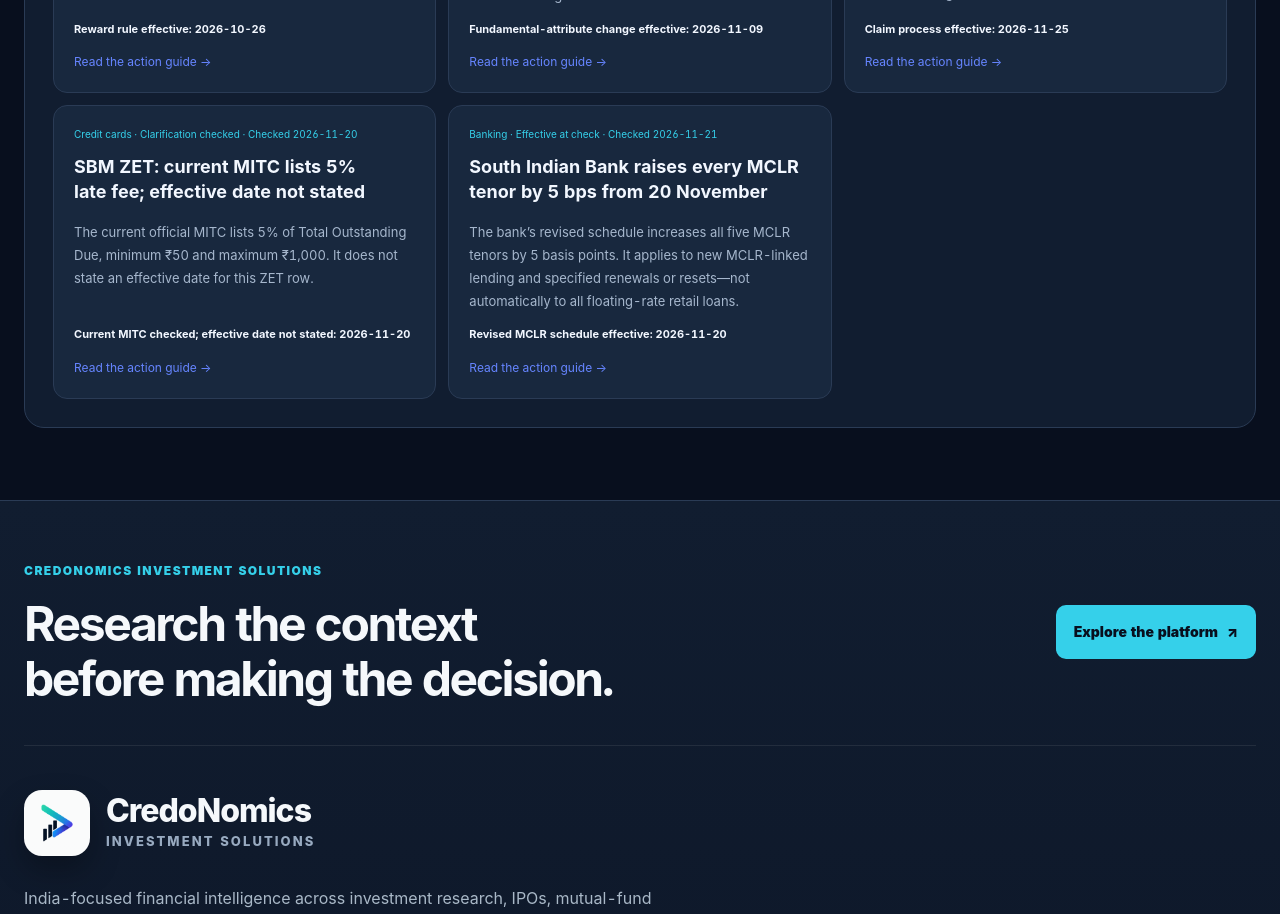
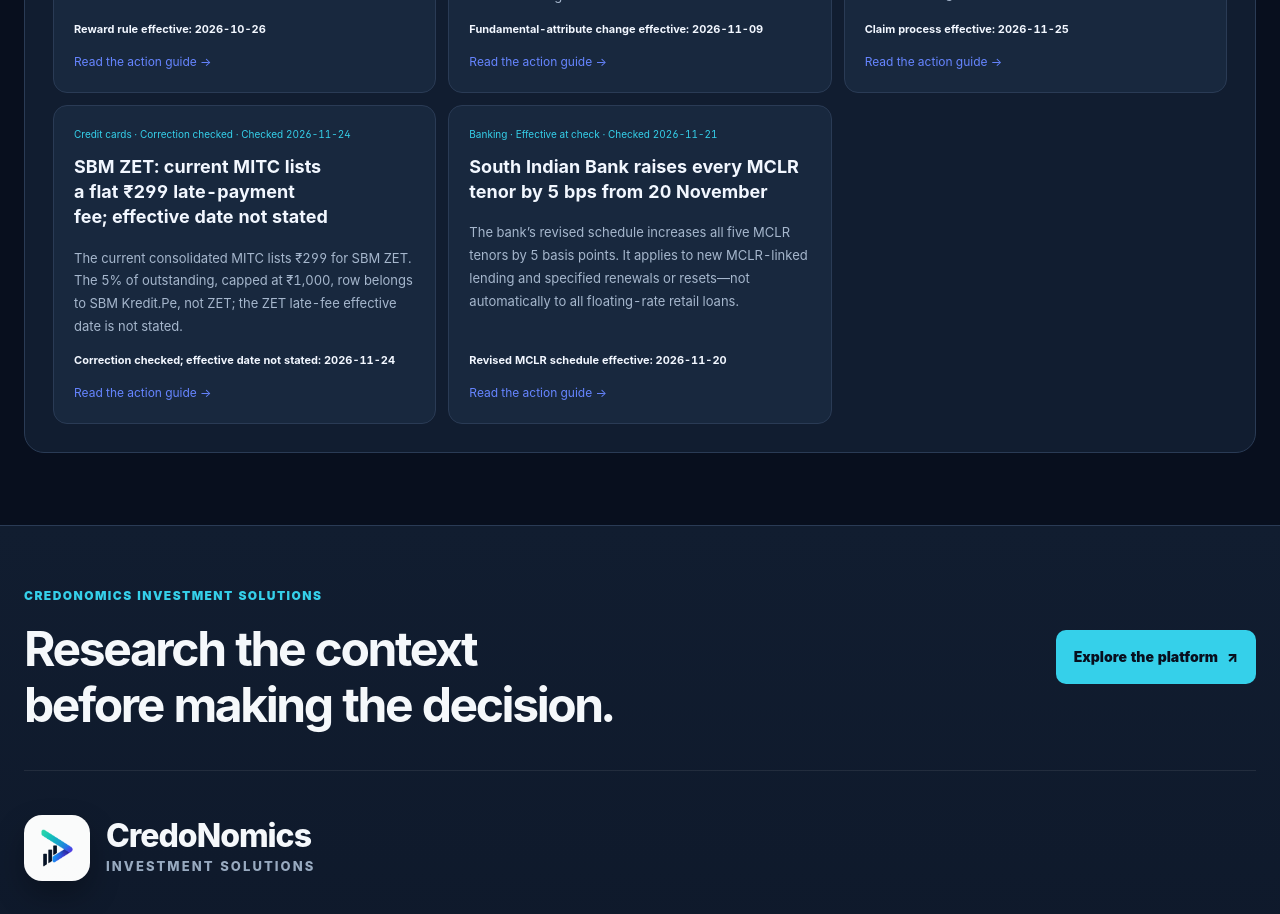
Before and after one commit to aqdas1820/credonomics-site, a Next.js app: page /research/watch in a window 1280 px wide. Shown: the part 10780-11694 px from the top of the page. Built offline with nearby package versions, Linux system fonts and the light colour scheme; no server answers.

Commit message:
Correct SBM ZET late fee from current issuer MITC

```diff
--- a/app/data/research-watch.ts
+++ b/app/data/research-watch.ts
@@ -2026,25 +2026,34 @@ export const researchWatch: WatchItem[] = [
   },
   {
     slug: 'sbm-zet-late-fee-october-2026',
-    title: 'SBM ZET: current MITC lists 5% late fee; effective date not stated',
-    summary: 'The current official MITC lists 5% of Total Outstanding Due, minimum ₹50 and maximum ₹1,000. It does not state an effective date for this ZET row.',
-    category: 'Credit cards', publishedAt: '2026-10-24', checkedAt: '2026-11-20', eventDate: '2026-11-20', dateLabel: 'Current MITC checked; effective date not stated', statusLabel: 'Clarification checked',
-    updateNote: '20 November correction: the current official MITC confirms the ZET-specific 5% late-fee formula and the more-than-3-days-past-due trigger. The MITC does not state an effective date for the 5% row, so the earlier 23 October date is no longer presented as independently verified. The same MITC lists a ₹499 cancellation fee within two years from card issuance (not activation) and 1% rental and education fees effective 15 July 2026.',
-    source: 'https://www.sbm.bank.in/pdf/terms-conditions/SBM-Secured-Credit-Card-T%26C.pdf', sourceLabel: 'SBM Bank: Secured Credit Card MITC & Cardholder Member Agreement', sourceLocation: 'Page 9, Table 08 (SBM ZET late-fee row) and the more-than-3-days-past-due trigger; page 7, Table 06 (cancellation fee); page 8, Table 07 (rental and education fees).',
-    audience: 'SBM ZET secured credit-card holders.',
-    facts: [
-      'The current official MITC Table 08 specifically lists SBM ZET late-payment charges at 5% of Total Outstanding Due, subject to a ₹50 minimum and ₹1,000 maximum. GST applies. The current MITC table does not state the effective date for this row.',
-      'The current MITC says late-payment charges apply when the statement outstanding remains past due for more than 3 days. The trigger is no payment or a payment below the Minimum Amount Due by Payment Due Date +3 days; the fee is computed from the payment due date and charged on the outstanding amount.',
-      'The current MITC Table 06 lists a ₹499 card-cancellation fee if the SBM ZET card is cancelled within 2 years from the card issuance date. This is measured from issuance, not activation.',
-      'Effective 15 July 2026, the current MITC Table 07 lists a 1% transaction fee on eligible rental payments using SBM ZET and a 1% fee on eligible education payments using SBM ZET. GST applies to these fees too.',
-      'Other SBM card variants have different late-fee and transaction-fee rows; the ZET terms must not be generalized to every SBM co-brand.',
-    ],
-    actions: [
-      'To avoid a late fee, ensure at least the Minimum Amount Due is received by Payment Due Date +3 days; check the exact due date on your statement. Paying only the minimum can still incur interest if the Total Amount Due remains unpaid.',
-      'Before closing the card, check its issuance date; the current MITC lists a ₹499 cancellation fee if it is cancelled within 2 years of issuance.',
-      'Before rental or education payments, check the merchant category and account statement; the current ZET schedule lists a separate 1% fee plus GST.',
-    ],
-    limits: 'Checked 20 November 2026. The current official MITC confirms the ZET-specific 5% late-fee formula and more-than-3-days-past-due trigger, but does not state an effective date for the 5% row. The previously recorded 23 October date is not independently verified in the current primary document and is not asserted here. The 1% rental and education fees are separately effective 15 July 2026. The cancellation window is measured from card issuance, not activation. Applies to SBM ZET only; other SBM variants differ. No blanket fee change is inferred.',
+    title: 'SBM ZET: current MITC lists a flat ₹299 late-payment fee; effective date not stated',
+    summary: 'The current consolidated MITC lists ₹299 for SBM ZET. The 5% of outstanding, capped at ₹1,000, row belongs to SBM Kredit.Pe, not ZET; the ZET late-fee effective date is not stated.',
+    category: 'Credit cards',
+    publishedAt: '2026-10-24',
+    checkedAt: '2026-11-24',
+    eventDate: '2026-11-24',
+    dateLabel: 'Correction checked; effective date not stated',
+    statusLabel: 'Correction checked',
+    updateNote: '24 November correction: the current SBM Secured Credit Card MITC lists a flat ₹299 late-payment fee for SBM ZET. The 5% of outstanding, capped at ₹1,000, row belongs to SBM Kredit.Pe, not ZET. The current MITC does not state a separate effective date for the ZET late-fee row. Earlier text incorrectly attributed the Kredit.Pe row to ZET and is corrected here.',
+    source: 'https://www.sbm.bank.in/pdf/terms-conditions/SBM-Secured-Credit-Card-T%26C.pdf',
+    sourceLabel: 'SBM Bank: Secured Credit Card MITC & Cardholder Member Agreement',
+    sourceLocation: 'PDF page 8, section A(vi): more-than-3-days-past-due trigger and product-specific late-payment table (SBM ZET ₹299; SBM Kredit.Pe 5% capped at ₹1,000). PDF page 7, Table 07: separate 1% rental and education fees effective 15 July 2026.',
+    audience: 'SBM ZET secured credit-card holders. Other SBM co-branded card variants have different fee rows.',
+    facts: [
+      'In the current official consolidated SBM Secured Credit Card MITC, Section A(vi), the late-payment table lists SBM ZET at a flat ₹299.',
+      'The same product-specific table lists SBM Kredit.Pe at 5% of the outstanding amount, capped at ₹1,000. That is not the SBM ZET row. The table does not show a ₹50 minimum for ZET.',
+      'The MITC says late-payment charges apply when the statement outstanding remains past due for more than 3 days. It defines the trigger as no payment or payment below the Minimum Amount Due by Payment Due Date +3 days; the fee is charged on the outstanding amount.',
+      'A separate transaction-fee table lists a 1% fee on eligible SBM ZET rental and education payments effective 15 July 2026. This is a different charge, not the late-payment fee.',
+      'The current MITC does not state a separate effective date for the ₹299 SBM ZET late-fee row. The correction reports the currently listed amount without inventing a commencement date.',
+      'Other SBM card variants have their own rows; the ZET amount must not be generalized to every SBM co-brand.',
+    ],
+    actions: [
+      'If you hold SBM ZET, use the ZET row of ₹299 in the current MITC as the published late-payment amount; do not apply the Kredit.Pe 5%/₹1,000 row to ZET.',
+      'Keep the payment due date and Minimum Amount Due in view. The MITC describes the late-fee trigger as no payment or less than the minimum due by Payment Due Date +3 days.',
+      'Do not confuse the separate 1% rental/education transaction fee effective 15 July 2026 with the late-payment fee.',
+      'Check the current issuer MITC and any cardholder-specific notice. No separate effective date for the ₹299 ZET late-fee row was located.',
+    ],
+    limits: 'Checked 24 November 2026. The current official PDF is a consolidated multi-product MITC; it lists ₹299 for SBM ZET and 5% of outstanding, capped at ₹1,000, for SBM Kredit.Pe. No ₹50 minimum for ZET appears in the product table. The PDF does not state a separate effective date for the ZET late-fee row, so no commencement date is inferred. The 1% rental/education fee is a separate transaction charge effective 15 July 2026. Applies only to SBM ZET; other SBM variants differ. No refund, waiver or fee-reversal process is inferred.',
   },
 
   {
```
